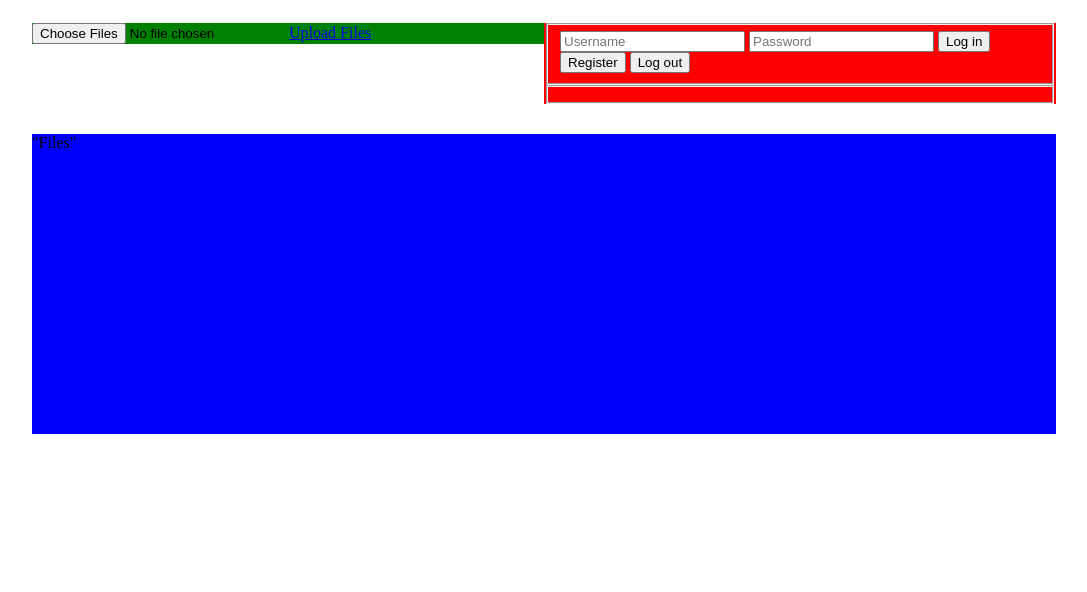
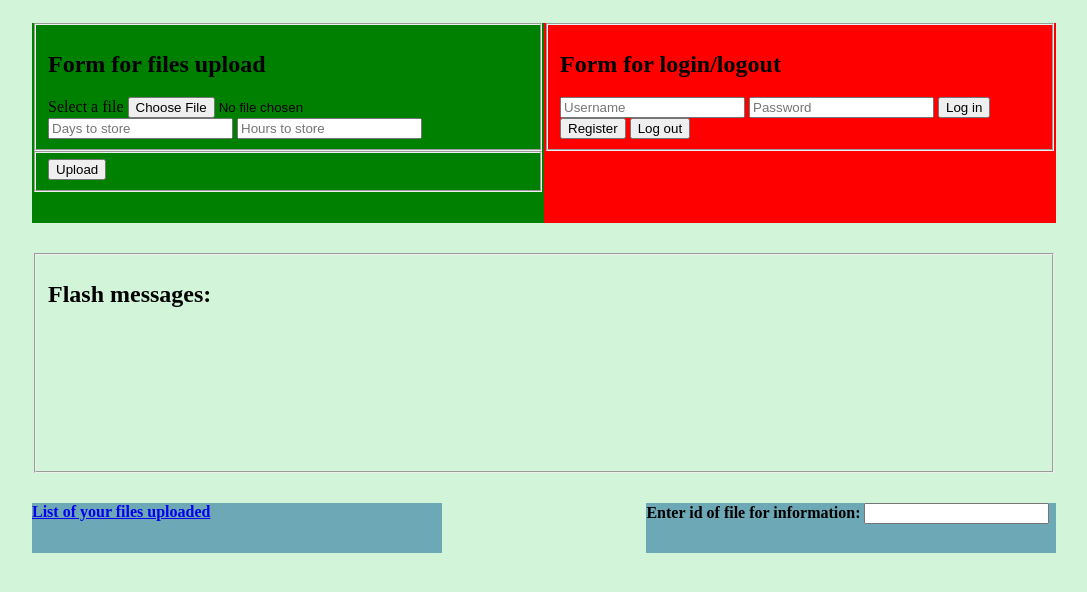
Before and after one commit to vodono/filex, a Flask app: page / in a window 1280 px wide. Shown: the top 592 px of the page, without its empty margins (96-1183 px from the left). Run offline with Flask 2, Linux system fonts and the light colour scheme.

Commit message:
Add file list and file info

```diff
--- a/src/config.py
+++ b/src/config.py
@@ -1,5 +1,7 @@
 import os
 basedir = os.path.abspath(os.path.dirname(__file__))
+
+os.environ['DATABASE_URL'] = 'postgresql://filex:files@localhost/files'
 
 
 class Config(object):
--- a/local_run.py
+++ b/src/local_run.py
@@ -3,6 +3,6 @@ import os
 
 os.environ['DATABASE_URL'] = 'postgresql://filex:files@localhost/files'
 
-from src.main import app
+from main import app
 
 app.run(debug=True)
--- a/src/main.py
+++ b/src/main.py
@@ -1,10 +1,13 @@
-import os
-from flask import Flask
-from flask_login import LoginManager, login_user, logout_user, login_required, current_user
-from flask import flash, render_template, request, session, redirect, url_for
+import datetime
+import io
 
-from src.models import db
-from src.config import DevelopmentConfig, ProductionConfig, StagingConfig, TestingConfig
+from flask import Flask, flash, render_template
+from flask import request, redirect, url_for, jsonify, send_file
+from flask_login import LoginManager, login_user
+from flask_login import logout_user, login_required, current_user
+
+from models import db
+from config import DevelopmentConfig
 
 app = Flask(__name__)
 app.config.from_object(DevelopmentConfig)
@@ -15,20 +18,12 @@ app.config['SQLALCHEMY_TRACK_MODIFICATIONS'] = False
 
 login_manager = LoginManager()
 login_manager.init_app(app)
-login_manager.login_view = 'login'
+login_manager.login_view = 'index'
 
 db.init_app(app)
 
-from src.models import Users
+from models import Users, File
 
-
-
-# @app.route('/', methods=['GET', 'POST'])
-# def home():
-#     if not session.get('logged_in'):
-#         return render_template('login.html')
-#     else:
-#         return "You're logged in!"
 
 @app.route('/')
 @app.route('/index/')
@@ -54,6 +49,7 @@ def login():
 
     return redirect(url_for('index'))
 
+
 @app.route('/register/', methods=['POST'])
 def register():
     user = request.form['username']
@@ -71,14 +67,90 @@ def register():
     return redirect(url_for('index'))
 
 
+@app.route('/upload/', methods=['POST'])
+def upload():
+    file = request.files['file']
+
+    try:
+        days = float(request.form['days'])
+    except ValueError:
+        days = 0
+    try:
+        hrs = float(request.form['hours'])
+    except ValueError:
+        hrs = 0
+
+    if file.filename == '' or (days == 0 and hrs == 0):
+        flash("Incorrect file data!")
+    else:
+        expire_at = datetime.datetime.now()
+        expire_at += datetime.timedelta(days=days, hours=hrs)
+        expire_at = expire_at.replace(microsecond=0)
+
+        new_file = File(
+            file.filename,
+            file.read(),
+            expire_at,
+            None if current_user.is_anonymous else current_user.id)
+
+        db.session.add(new_file)
+        db.session.commit()
+        flash(f"File {file.filename} will be stored until {expire_at}!\n"
+              f"The file can be accessed at "
+              f"{url_for('file', file_id=new_file.id, _external=True)}!")
+
+    return jsonify(message="OK")
+
+
+def files_list_prepare(objs_list):
+    files_list = []
+
+    for file in objs_list:
+        time_remained = file.expire_at - datetime.datetime.now()
+        time_remained = str(time_remained).split('.', 2)[0]
+
+        files_list.append(
+            {
+                'file_id': file.id,
+                'filename': file.filename,
+                'expire_at': file.expire_at.strftime("%m/%d/%Y, %H:%M:%S"),
+                'time_remained': time_remained,
+                'file_ref': url_for(
+                    'download',
+                    file_id=file.id,
+                    _external=True),
+            }
+        )
+    return files_list
+
+
 @app.route('/files/')
 @login_required
 def files():
-    return "files"
+    user_files = File.query.filter_by(owner_id=current_user.id).all()
+    files_list = files_list_prepare(user_files)
 
-@app.route('/files/<file_id>', methods=['GET'])
+    return render_template('files.html', files_list=files_list)
+
+
+@app.route('/file/', methods=['GET'])
 def file():
-    return "file"
+    file_id = int(request.args.get('file_id'))
+    file_obj = File.query.filter_by(id=file_id).all()
+    files_list = files_list_prepare(file_obj)
+
+    return render_template('files.html', files_list=files_list)
+
+
+@app.route('/download/<int:file_id>/', methods=['GET'])
+def download(file_id):
+    file = File.query.filter_by(id=file_id).first()
+
+    return send_file(
+        io.BytesIO(file.content),
+        attachment_filename=file.filename,
+        as_attachment=True
+    )
 
 
 @app.route('/logout/', methods=['GET', 'POST'])
--- a/src/templates/index.html
+++ b/src/templates/index.html
@@ -4,18 +4,30 @@
     <meta charset="UTF-8">
     <title>File exchange</title>
     <link rel="stylesheet" href="/static/index.css" type="text/css">
+    <script src="https://ajax.googleapis.com/ajax/libs/jquery/3.4.0/jquery.min.js"></script>
+    <script type = "text/javascript" src = "/static/index.js" ></script>
   </head>
-  <body>
+  <body style="background-color:#d2f4d9;">
     <header>
       <div class="container">
           <div class="file_input">
-              <input type="file" multiple="multiple" accept="*">
-              <a href="#" class="upload_files_button">Upload Files</a>
-              <div class="ajax-reply"></div>
+              <form id="upload-file" method="post" enctype="multipart/form-data">
+                  <fieldset>
+                      <h2>Form for files upload</h2>
+                      <label for="file">Select a file</label>
+                      <input name="file" type="file">
+                      <input name="days" type="number" placeholder="Days to store">
+                      <input name="hours" type="number" placeholder="Hours to store">
+                  </fieldset>
+                  <fieldset>
+                      <button id="upload-file-btn" type="button">Upload</button>
+                  </fieldset>
+              </form>
           </div>
 
           <div class="login">
               <fieldset>
+                  <h2>Form for login/logout</h2>
                   <form method="POST" action="/login/">
                         <input type="username" name="username" placeholder="Username">
                         <input type="password" name="password" placeholder="Password">
@@ -24,8 +36,15 @@
                         <button formaction="/logout/">Log out</button>
                   </form>
               </fieldset>
+          </div>
+      </div>
+    </header>
 
-              <fieldset>
+    <div class="main">
+        <div class="messages">
+            <div class="container">
+                <fieldset id="flash_messages">
+                    <h2>Flash messages:</h2>
                     {% with messages = get_flashed_messages() %}
                     {% if messages %}
                     <ul class=flashes>
@@ -38,12 +57,16 @@
                 </fieldset>
             </div>
         </div>
-    </header>
 
-    <div class="main">
         <div class="container">
-        <div class="files">
-          "Files"
+            <div class="files_list">
+                <a href="/files/"><b>List of your files uploaded</b></a>
+            </div>
+            <div class="file_info">
+                <form method="GET" action="/file/">
+                    <b>Enter id of file for information:</b>
+                    <input name="file_id">
+                </form>
             </div>
         </div>
     </div>
--- a/src/templates/static/index.css
+++ b/src/templates/static/index.css
@@ -14,6 +14,7 @@
 .file_input {
   float: left;
   width: 50%;
+  height: 200px;
   margin: 0;
   background-color: green;
 }
@@ -21,14 +22,27 @@
 .login {
   float: right;
   width: 50%;
+  height: 200px;
   margin: 0;
   background-color: red;
 }
 
-.files {
+.files_list {
   float: left;
-  width: 100%;
-  min-height: 300px;
-  margin: 0;
-  background-color: blue;
+  width: 40%;
+  min-height: 50px;
+  margin: 5;
+  background-color: #6ca8b5;
 }
+
+.file_info {
+  float: right;
+  width: 40%;
+  min-height: 50px;
+  margin: 5;
+  background-color: #6ca8b5;
+}
+
+#flash_messages {
+  height: 200px;
+}
--- a/src/templates/static/index.js
+++ b/src/templates/static/index.js
@@ -1,63 +1,17 @@
-var files; // variable for files containing
-
-$('input[type=file]').on('change', function(){
-	files = this.files;
+$(function() {
+    $('#upload-file-btn').click(function() {
+        var form_data = new FormData($('#upload-file')[0]);
+        $.ajax({
+            type: 'POST',
+            url: '/upload/',
+            data: form_data,
+            contentType: false,
+            cache: false,
+            processData: false,
+            success: function(data) {
+                console.log('Success!'),
+                location.reload();
+            },
+        });
+    });
 });
-
-$('.upload_files').on( 'click', function( event ){
-
-	event.stopPropagation(); // остановка всех текущих JS событий
-	event.preventDefault();  // остановка дефолтного события для текущего элемента - клик для <a> тега
-
-	// ничего не делаем если files пустой
-	if( typeof files == 'undefined' ) return;
-
-	// создадим объект данных формы
-	var data = new FormData();
-
-	// заполняем объект данных файлами в подходящем для отправки формате
-	$.each( files, function( key, value ){
-		data.append( key, value );
-	});
-
-	// добавим переменную для идентификации запроса
-	data.append( 'my_file_upload', 1 );
-
-	// AJAX запрос
-	$.ajax({
-		url         : './submit.php',
-		type        : 'POST', // важно!
-		data        : data,
-		cache       : false,
-		dataType    : 'json',
-		// отключаем обработку передаваемых данных, пусть передаются как есть
-		processData : false,
-		// отключаем установку заголовка типа запроса. Так jQuery скажет серверу что это строковой запрос
-		contentType : false,
-		// функция успешного ответа сервера
-		success     : function( respond, status, jqXHR ){
-
-			// ОК - файлы загружены
-			if( typeof respond.error === 'undefined' ){
-				// выведем пути загруженных файлов в блок '.ajax-reply'
-				var files_path = respond.files;
-				var html = '';
-				$.each( files_path, function( key, val ){
-					 html += val +'<br>';
-				} )
-
-				$('.ajax-reply').html( html );
-			}
-			// ошибка
-			else {
-				console.log('ОШИБКА: ' + respond.error );
-			}
-		},
-		// функция ошибки ответа сервера
-		error: function( jqXHR, status, errorThrown ){
-			console.log( 'ОШИБКА AJAX запроса: ' + status, jqXHR );
-		}
-
-	});
-
-});
```
Also changed, not shown: src/migrations/versions/f6d212285b95_.py (added, +36 -0 lines), src/models.py (+20 -18 lines), src/templates/files.html (+54 -19 lines), 1 other file. Lines whose indentation alone changed are shown as unchanged.
